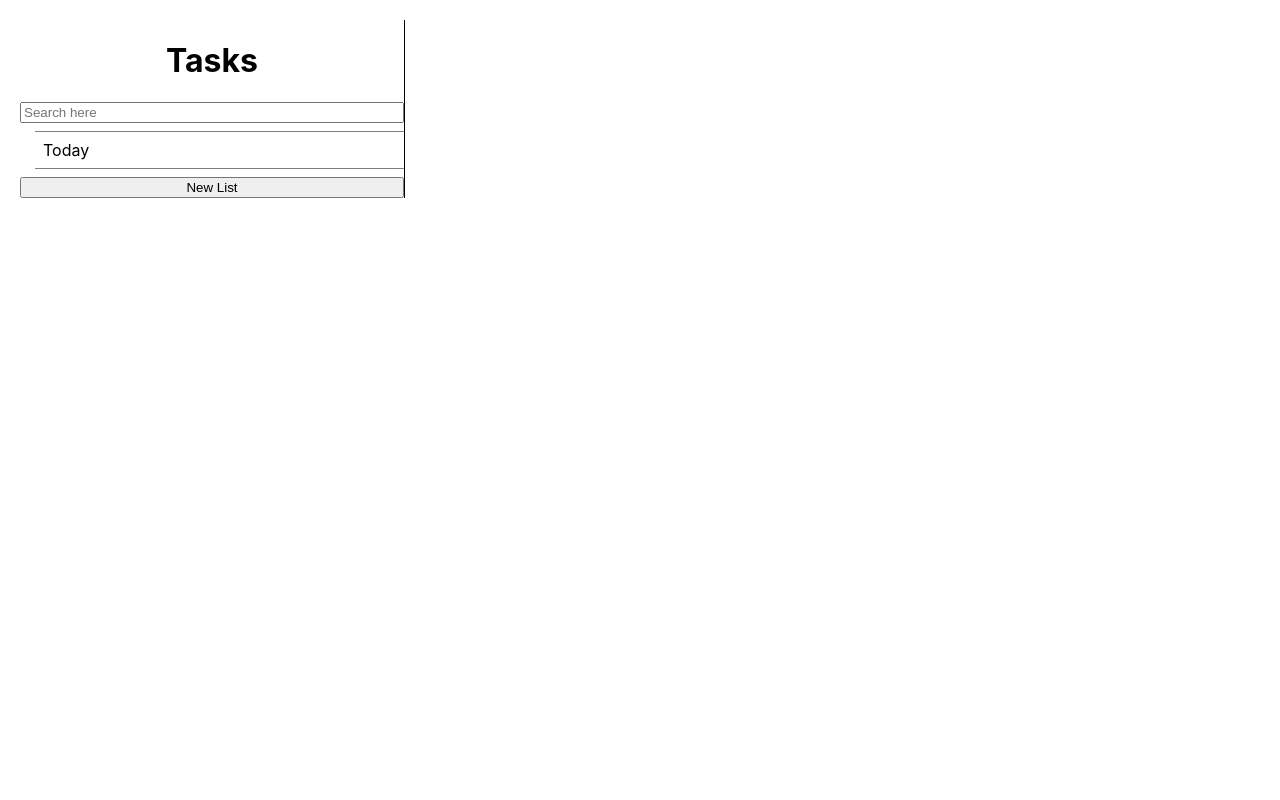
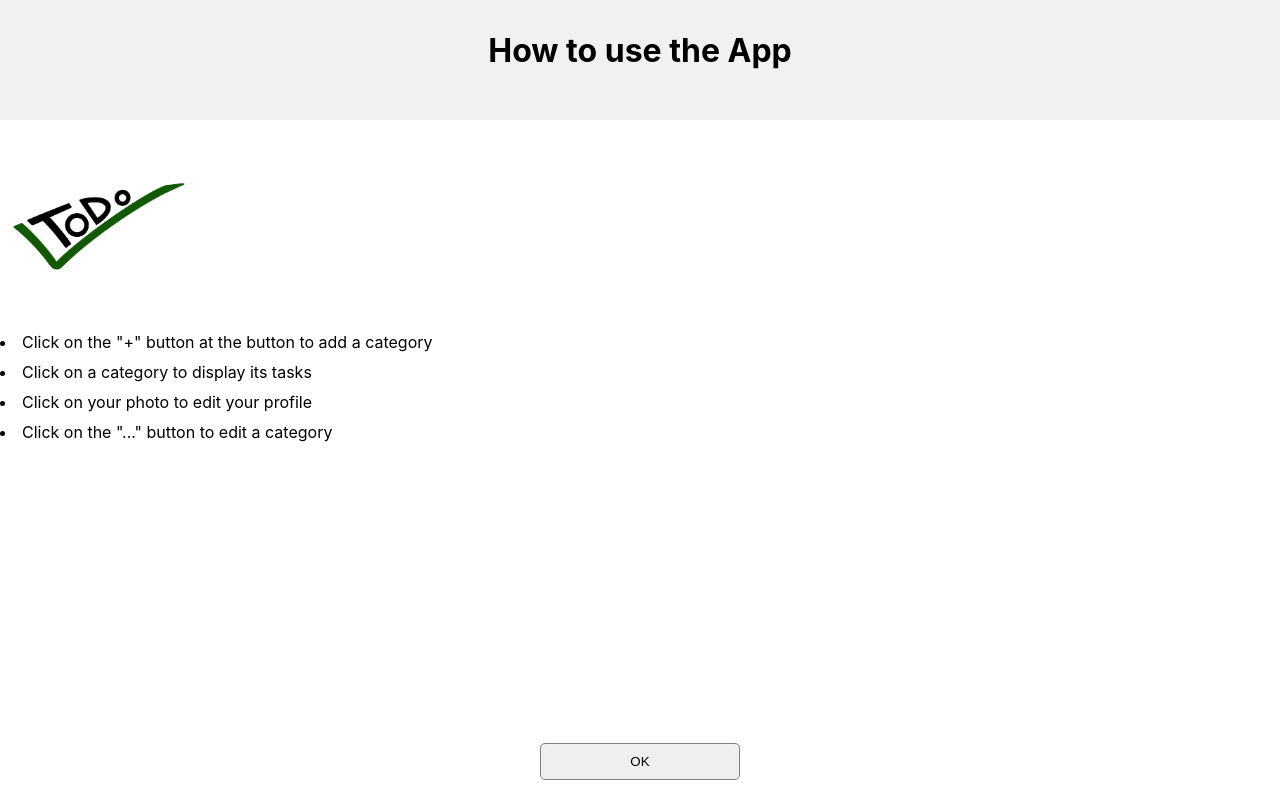
Before and after one commit to BarthPaleologue/Todolist, a React (Create React App) app: page / in a window 1280 px wide. Built offline with nearby package versions, Linux system fonts and the light colour scheme.

Commit message:
better navigation between views

```diff
--- a/src/App.tsx
+++ b/src/App.tsx
@@ -16,7 +16,7 @@ enum AppStatus {
 }
 
 function App() {
-    const [appStatus, setAppStatus] = React.useState(AppStatus.CREATE_TASK_VIEW_MOBILE);
+    const [appStatus, setAppStatus] = React.useState(AppStatus.FIRST_PRESENTATION_MOBILE);
 
     const isOnMobile = window.innerWidth < 768;
 
@@ -39,28 +39,26 @@ function App() {
 
         console.log(todoList);
 
-        setAppStatus(isOnMobile ? AppStatus.CATEGORY_VIEW_MOBILE : AppStatus.VIEW_DESKTOP);
+        setAppStatus(AppStatus.CATEGORY_VIEW_MOBILE);
     }
 
     function handleCancelTaskCreation() {
         console.log("Canceling task creation");
         // Perform any other logic
-        setAppStatus(isOnMobile ? AppStatus.CATEGORY_VIEW_MOBILE : AppStatus.VIEW_DESKTOP);
+        setAppStatus(AppStatus.CATEGORY_VIEW_MOBILE);
     }
 
     return (
         <div className="App">
-            {/* <Presentation onOK={() => setAppStatus(AppStatus.CATEGORY_VIEW_MOBILE)} />
             {
                 {
-                    [AppStatus.CATEGORY_VIEW_MOBILE]: <Categories />,
+                    [AppStatus.CATEGORY_VIEW_MOBILE]: <Categories onCreateTaskPressed={() => setAppStatus(AppStatus.CREATE_TASK_VIEW_MOBILE)} />,
                     [AppStatus.LIST_VIEW_MOBILE]: displayTasks(),
                     [AppStatus.CREATE_TASK_VIEW_MOBILE]: <CreateTask onCreateTask={handleCreateTask} onCancelCreation={handleCancelTaskCreation} />,
                     [AppStatus.VIEW_DESKTOP]: <div>View desktop</div>,
                     [AppStatus.FIRST_PRESENTATION_MOBILE]: <Presentation onOK={() => setAppStatus(AppStatus.CATEGORY_VIEW_MOBILE)} />
                 }[appStatus]
-            } */}
-            <Categories></Categories>
+            }
         </div>
     );
 }
--- a/src/components/Categories.tsx
+++ b/src/components/Categories.tsx
@@ -1,8 +1,8 @@
-import React,  {useState, useRef} from 'react';
-import fs from 'fs'
-import categories from '../indexes/categories.json'
-import { Task, TaskList } from '../task';
-import {TODO_KEY, loadTodosFromLocalStorage, saveTodosToLocalStorage, saveTaskListToLocalStorage} from '../utils/localStorage';
+import React, { useState, useRef } from "react";
+import fs from "fs";
+import categories from "../indexes/categories.json";
+import { Task, TaskList } from "../task";
+import { TODO_KEY, loadTodosFromLocalStorage, saveTodosToLocalStorage, saveTaskListToLocalStorage } from "../utils/localStorage";
 
 // Load local data for testing
 // const local_categories: TaskList[] = categories.map( (cat) => ({
@@ -22,7 +22,11 @@ import {TODO_KEY, loadTodosFromLocalStorage, saveTodosToLocalStorage, saveTaskLi
 // Load localSotrage
 const lst_categories: TaskList[] = loadTodosFromLocalStorage();
 
-const Categories = () => {
+interface CategoriesProps {
+    onCreateTaskPressed: () => void;
+}
+
+const Categories = ({ onCreateTaskPressed }: CategoriesProps) => {
     // SearchBar
     const [searchInput, setSearchInput] = useState("");
     const handleChange = (e: React.ChangeEvent<HTMLInputElement>) => {
@@ -40,71 +44,79 @@ const Categories = () => {
     const inputRef = useRef<HTMLInputElement>(null);
 
     // Add a category to the local Storage
-    function addCategory(name: string){
+    function addCategory(name: string) {
         console.log("Adding category", name);
         const newCategory: TaskList = {
             title: name,
             tasks: []
         };
-        let lst_cat = (document.getElementById('category-list') as HTMLInputElement);
+        let lst_cat = document.getElementById("category-list") as HTMLInputElement;
         const newDivCat = document.createElement("div");
-        newDivCat.className="category-item";
-        newDivCat.innerText= name;
+        newDivCat.className = "category-item";
+        newDivCat.innerText = name;
         lst_cat.appendChild(newDivCat);
         saveTaskListToLocalStorage(newCategory);
     }
 
     // Make visible the input field to add a new category
-    function createCategory(){
-        (document.getElementById('new-category') as HTMLInputElement).hidden = false;
-        if (inputRef.current){
+    function createCategory() {
+        (document.getElementById("new-category") as HTMLInputElement).hidden = false;
+        if (inputRef.current) {
             inputRef.current.focus();
         }
     }
 
     // Handle 'Enter' key pressed when entering a new category
-    function handleKeyPress(e: React.KeyboardEvent<HTMLInputElement>){
-        if (e.key === "Enter"){
-            let name =  (document.getElementById('new-category') as HTMLInputElement).value.trim();
-            if (name.length > 0){
+    function handleKeyPress(e: React.KeyboardEvent<HTMLInputElement>) {
+        if (e.key === "Enter") {
+            let name = (document.getElementById("new-category") as HTMLInputElement).value.trim();
+            if (name.length > 0) {
                 addCategory(name);
             }
-            (document.getElementById('new-category') as HTMLInputElement).value = '';
-            (document.getElementById('new-category') as HTMLInputElement).hidden = true;
+            (document.getElementById("new-category") as HTMLInputElement).value = "";
+            (document.getElementById("new-category") as HTMLInputElement).hidden = true;
         }
     }
 
-
-
-
     // Render all categories
-    const newArr = lst_categories.map( (cat) => {
-        return <div key={cat.title} className="category-item" > {cat.title}</div>;
+    const newArr = lst_categories.map((cat) => {
+        return (
+            <div key={cat.title} className="category-item">
+                {" "}
+                {cat.title}
+            </div>
+        );
     });
     return (
-    <div className='categoryView'>
-        <h1 className='category-header'> Tasks </h1>
+        <div className="verticalView">
+            <header>
+                <h1>Tasks</h1>
+            </header>
+            <input type="search" placeholder="Search here" onChange={handleChange} value={searchInput} />
+            <div className="category-item"> Today </div>
+            <div id="category-list">{newArr}</div>
             <input
-            type="search"
-            placeholder="Search here"
-            onChange={handleChange}
-            value={searchInput} />
-        <div className='category-item'> Today </div>
-        <div id='category-list'>
-            {newArr}
+                hidden
+                id="new-category"
+                className="category-item"
+                ref={inputRef}
+                onBlur={() => {
+                    (document.getElementById("new-category") as HTMLInputElement).value = "";
+                    (document.getElementById("new-category") as HTMLInputElement).hidden = true;
+                }}
+                type="text"
+                onKeyDown={handleKeyPress}
+            />
+
+            <div className="buttonBlock">
+                <button onClick={onCreateTaskPressed}>New Task</button>
+                <button className="addCatBtn" type="button" onClick={createCategory}>
+                    {" "}
+                    New List{" "}
+                </button>
             </div>
-        <input
-            hidden id='new-category'
-            className='category-item'
-            ref={inputRef}
-            onBlur={() => {(document.getElementById('new-category') as HTMLInputElement).value = '';
-                            (document.getElementById('new-category') as HTMLInputElement).hidden = true}}
-            type="text"
-            onKeyDown={handleKeyPress}/>
-        <button className='addCatBtn' type="button" onClick={createCategory}> New List </button>
         </div>
-    )
-}
-
+    );
+};
 
 export default Categories;
```
Also changed, not shown: src/App.css (+4 -4 lines), src/components/CreateTask.tsx (+4 -6 lines). Lines whose indentation alone changed are shown as unchanged.
